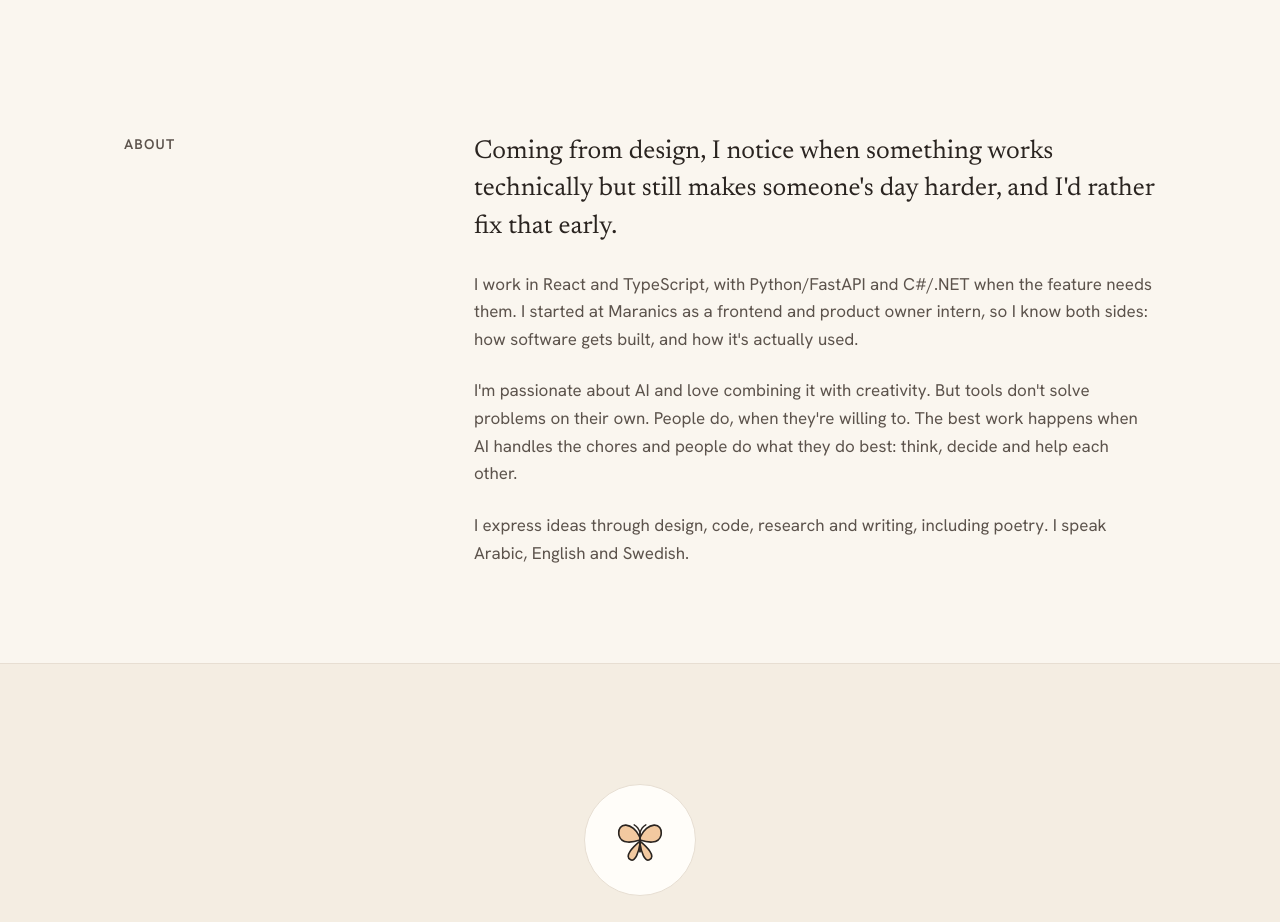
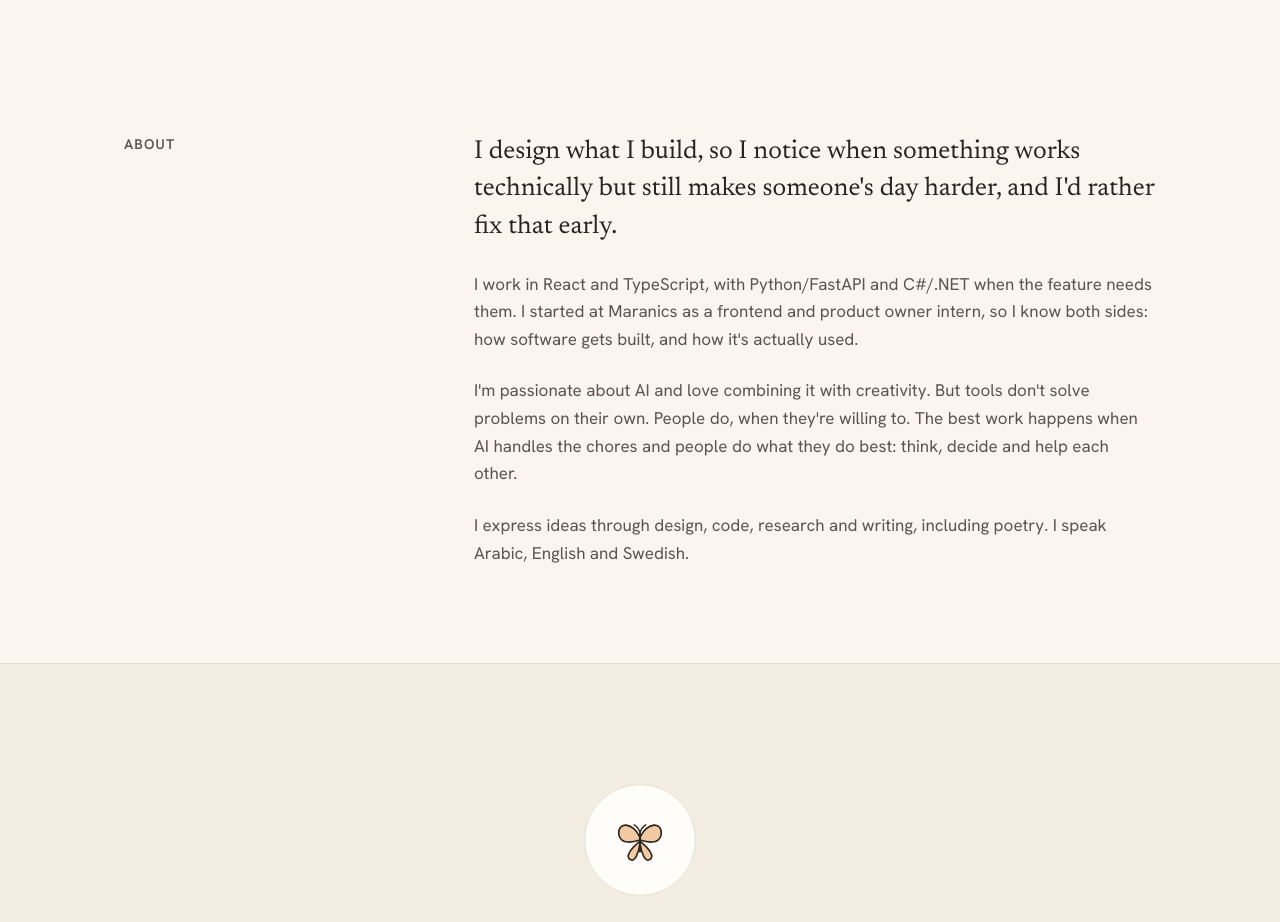
Before and after one commit to RitaHelwangi/portfolio, a React (Vite) app: page / in a window 1280 px wide. Shown: the part 1960-2882 px from the top of the page. Built offline with nearby package versions, Linux system fonts and the light colour scheme.

Commit message:
Reword the About intro: design is part of how I build

```diff
--- a/src/content/site.ts
+++ b/src/content/site.ts
@@ -37,7 +37,7 @@ export const lighthouse: { performance: number | null; accessibility: number | n
 export const principle = 'A good platform tells people what to do next, instead of feeding them information.'
 
 export const about = {
-  lead: "Coming from design, I notice when something works technically but still makes someone's day harder, and I'd rather fix that early.",
+  lead: "I design what I build, so I notice when something works technically but still makes someone's day harder, and I'd rather fix that early.",
   body: [
     "I work in React and TypeScript, with Python/FastAPI and C#/.NET when the feature needs them. I started at Maranics as a frontend and product owner intern, so I know both sides: how software gets built, and how it's actually used.",
     "I'm passionate about AI and love combining it with creativity. But tools don't solve problems on their own. People do, when they're willing to. The best work happens when AI handles the chores and people do what they do best: think, decide and help each other.",
```
